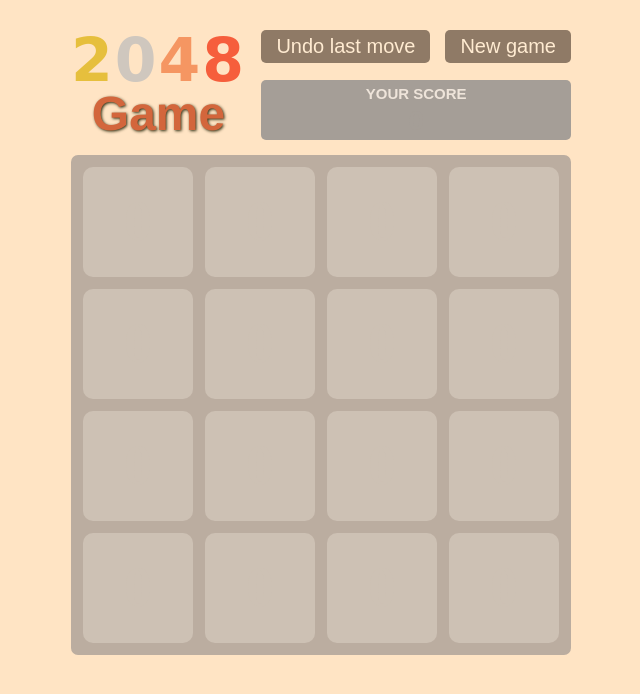
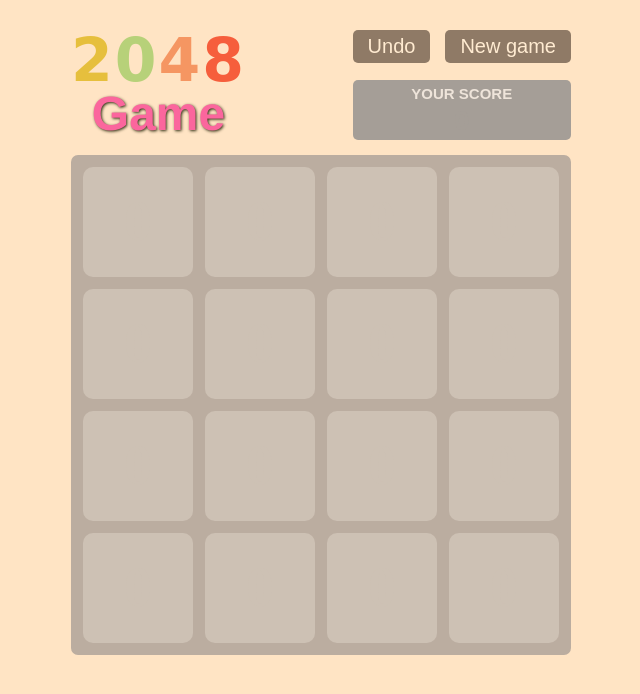
Before and after one commit to NathanBailie/2048-Game, a website built with webpack: page src/index.html in a window 1280 px wide. Shown: the whole page, without its empty margins (319-959 px from the left). Built offline with nearby package versions, Linux system fonts and the light colour scheme.

Commit message:
a few style fixes

```diff
--- a/src/index.html
+++ b/src/index.html
@@ -22,10 +22,11 @@
 			</div>
 			<div class="upperPanel__wraper">
 				<div class="upperPanel__buttons">
-					<button class="upperPanel__undo">Undo last move</button>
-					<button class="upperPanel__newGame">New game</button>
+					<button class="upperPanel__undo" title="Undo the last move">Undo</button>
+					<button class="upperPanel__newGame" title="Start the new game">New game</button>
 				</div>
-				<div class="upperPanel__score">
+
+				<div class="upperPanel__score" title="Your current score">
 					<h2>your score</h2>
 					<p>0</p>
 				</div>
--- a/src/scss/blocks/upperPanel/upperPanel.scss
+++ b/src/scss/blocks/upperPanel/upperPanel.scss
@@ -25,7 +25,8 @@
 				}
 
 				&:nth-child(2) {
-					color: #CFC7BE;
+					// color: #CFC7BE;
+					color: #b7d179;
 				}
 
 				&:nth-child(3) {
@@ -42,7 +43,9 @@
 			font-size: 48px;
 			line-height: 48px;
 			font-family: Helvetica;
-			color: #d3663c;
+			// color: #d3663c;
+			// color: #af8551;
+			color: #fb669d;
 			text-shadow: 1px 1px 3px #2e2e11;
 		}
 	}
@@ -83,6 +86,7 @@
 
 	&__undo {
 		position: relative;
+		transition: all 0.1s linear;
 
 		&:before {
 			content: "\21BA";
@@ -90,10 +94,9 @@
 			position: absolute;
 			left: 50%;
 			transform: translateX(-50%);
-			color: #ffffff;
-			font-size: 33px;
+			color: #ffebd1;
+			font-size: 30px;
 			line-height: 21px;
-			transition: all 0.3s linear;
 		}
 
 		&:hover {
@@ -102,6 +105,10 @@
 			&:before {
 				opacity: 1;
 			}
+		}
+
+		&:active {
+			color: #8b7663;
 		}
 	}
 
```
Also changed, not shown: dist/index.html, 3 other files.
